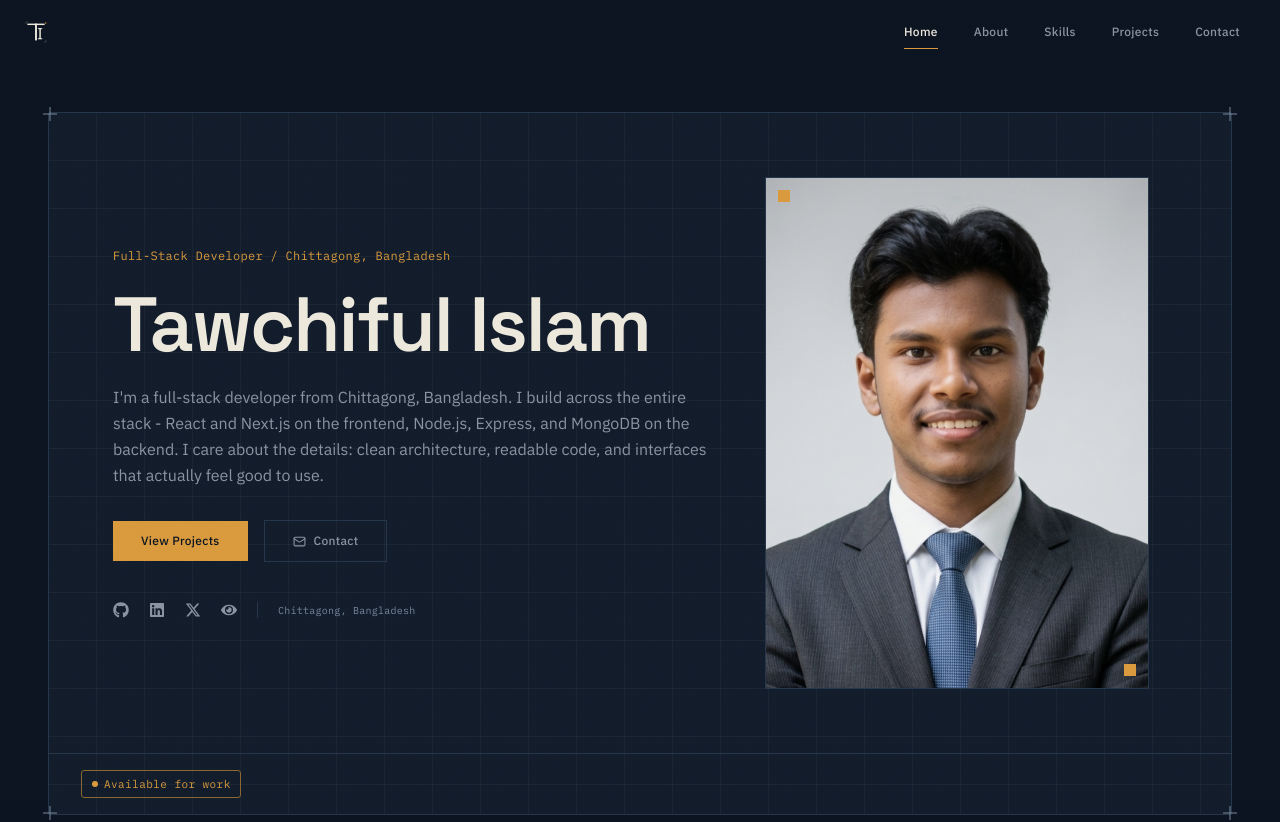
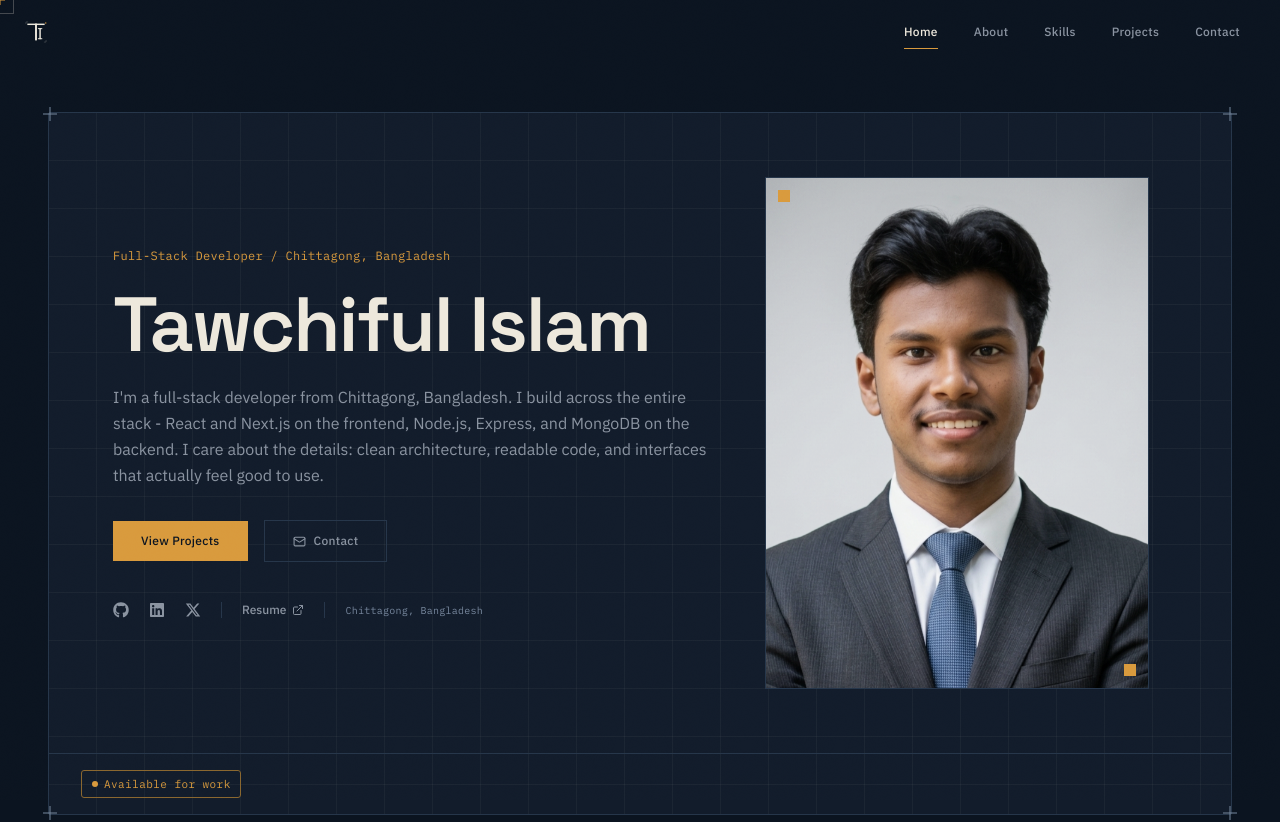
Before and after one commit to tawchifulislam/portfolio, a Next.js app: page / in a window 1280 px wide. Shown: the top 822 px of the page. Built offline with nearby package versions, Linux system fonts and the light colour scheme.

Commit message:
fix(Hero): update social links structure and enhance responsiveness

```diff
--- a/src/components/sections/Hero.jsx
+++ b/src/components/sections/Hero.jsx
@@ -2,8 +2,8 @@
 
 import { motion } from 'framer-motion';
 import Image from 'next/image';
-import { Mail } from 'lucide-react';
-import { FaGithub, FaLinkedin, FaEye } from 'react-icons/fa';
+import { Mail, ExternalLink } from 'lucide-react';
+import { FaGithub, FaLinkedin } from 'react-icons/fa';
 import { FaXTwitter } from 'react-icons/fa6';
 import { personalInfo } from '@/lib/data';
 import { scrollToSection } from '@/lib/utils';
@@ -12,14 +12,20 @@ import CornerMarks from '@/components/ui/CornerMarks';
 import TitleBlock from '@/components/ui/TitleBlock';
 
 const socials = [
-  { icon: <FaGithub size={16} />, href: personalInfo.social.github, label: 'GitHub' },
-  { icon: <FaLinkedin size={16} />, href: personalInfo.social.linkedin, label: 'LinkedIn' },
-  { icon: <FaXTwitter size={16} />, href: personalInfo.social.twitter, label: 'Twitter' },
   {
-    icon: <FaEye size={16} />,
-    href: personalInfo.resume,
-    label: 'Resume',
-    external: true,
+    icon: <FaGithub size={16} />,
+    href: personalInfo.social.github,
+    label: 'GitHub',
+  },
+  {
+    icon: <FaLinkedin size={16} />,
+    href: personalInfo.social.linkedin,
+    label: 'LinkedIn',
+  },
+  {
+    icon: <FaXTwitter size={16} />,
+    href: personalInfo.social.twitter,
+    label: 'Twitter',
   },
 ];
 
@@ -80,21 +86,36 @@ export default function Hero() {
 
             <motion.div
               variants={variants.staggerItem}
-              className="flex items-center gap-5 mt-4"
+              className="flex flex-wrap items-center gap-5 mt-4"
             >
+              <div className="flex items-center gap-5">
                 {socials.map(social => (
                   <a
                     key={social.label}
                     href={social.href}
-                  target={social.external ? '_blank' : undefined}
-                  rel={social.external ? 'noopener noreferrer' : undefined}
+                    target="_blank"
+                    rel="noopener noreferrer"
                     aria-label={social.label}
                     className="text-muted hover:text-paper transition-colors duration-300"
                   >
                     {social.icon}
                   </a>
                 ))}
+              </div>
+
               <div className="w-px h-4 bg-line" />
+
+              <a
+                href={personalInfo.resume}
+                target="_blank"
+                rel="noopener noreferrer"
+                className="flex items-center gap-1.5 text-xs font-medium text-muted hover:text-paper transition-colors duration-300"
+              >
+                Resume <ExternalLink size={12} />
+              </a>
+
+              <div className="w-px h-4 bg-line" />
+
               <span className="font-mono text-[10px] text-faint tracking-wide">
                 {personalInfo.location}
               </span>
```
Lines whose indentation alone changed are shown as unchanged.
